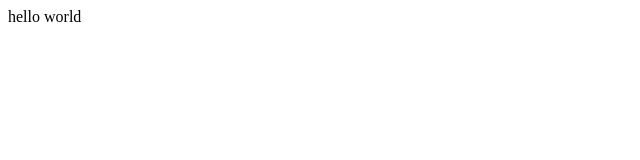
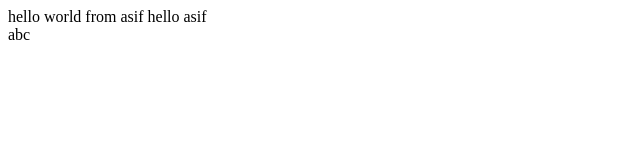
Before and after one commit to masifktr/localtoremotrepo, a plain HTML site: page index.html in a window 1280 px wide. Shown: the whole page, without its empty margins (0-640 px from the left). Drawn offline with Linux system fonts and the light colour scheme.

Commit message:
secondcommit

```diff
--- a/index.html
+++ b/index.html
@@ -7,6 +7,8 @@
     <title>Document</title>
 </head>
 <body>
-    hello world
+    hello world from asif
+    hello asif <br>
+    abc
 </body>
 </html>
```
